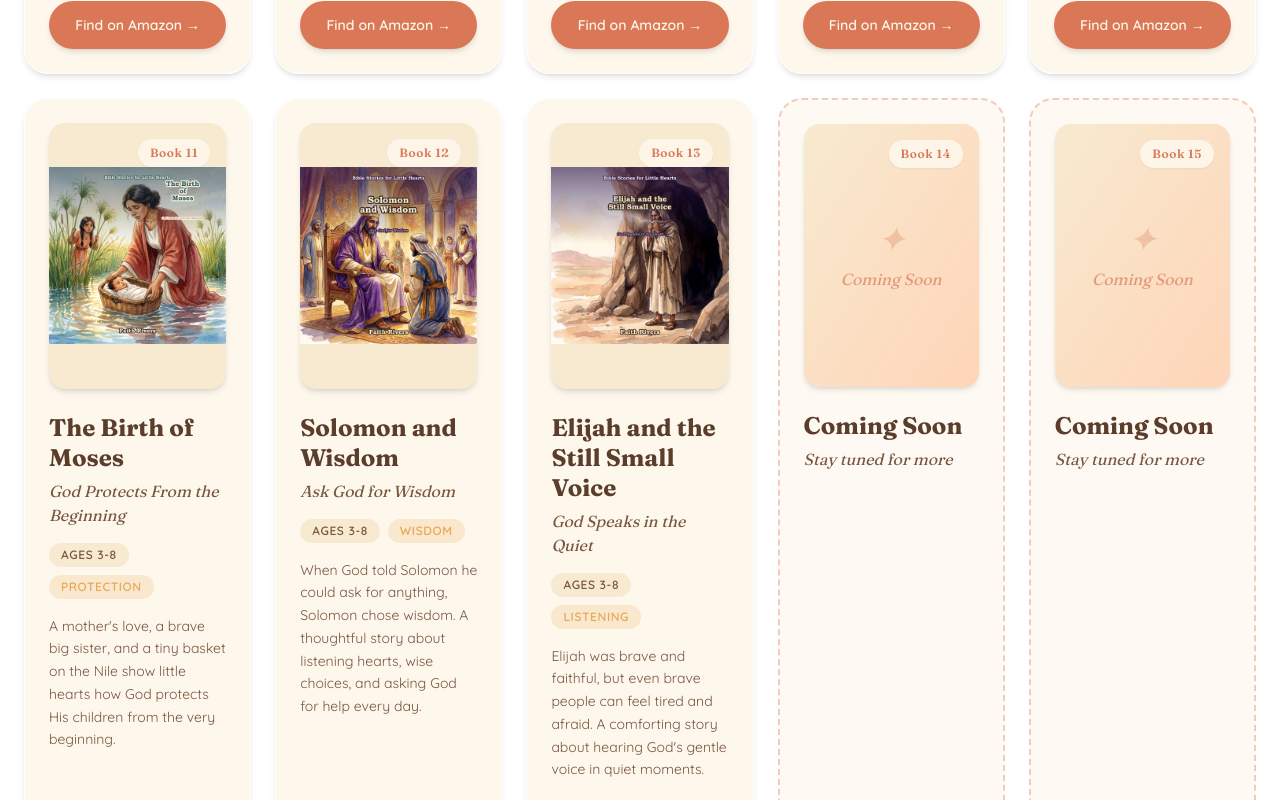
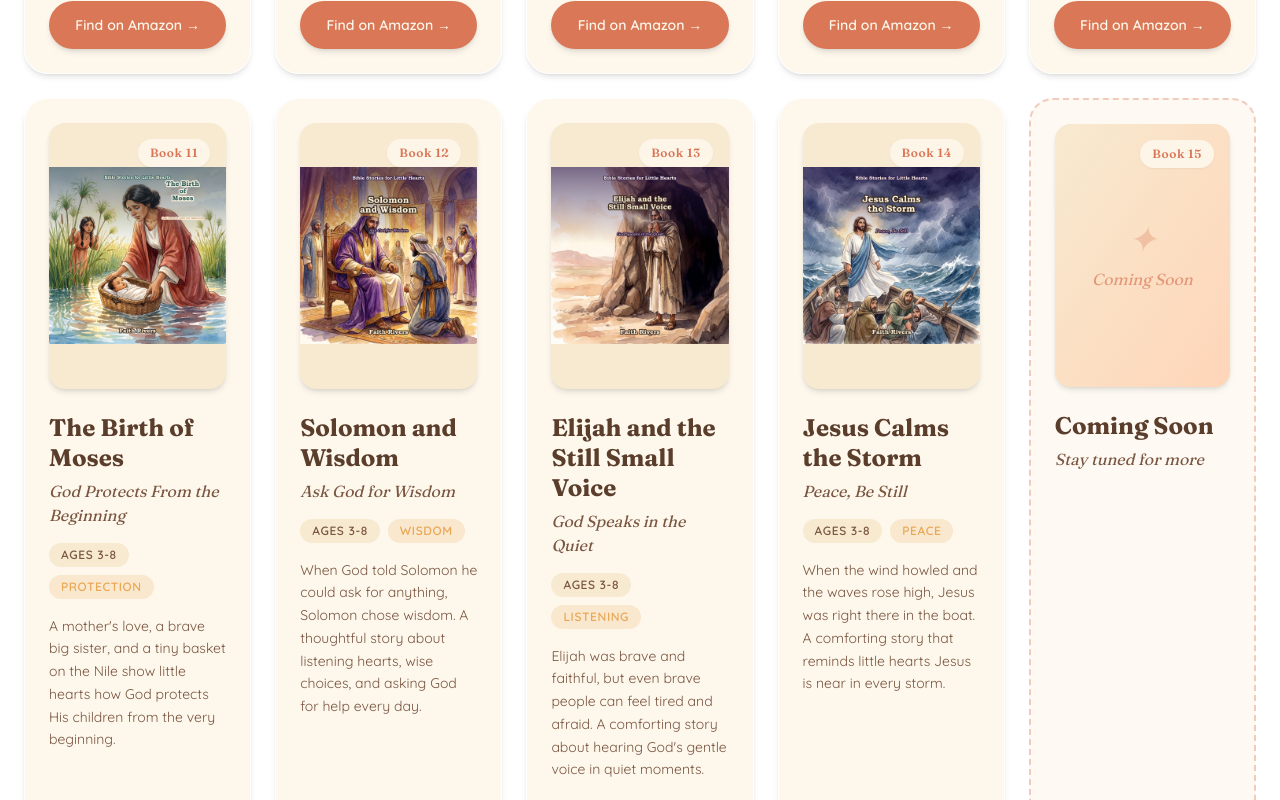
Before and after one commit to aithfulheartsbooks/bible-stories-site, a Next.js app: page / in a window 1280 px wide. Shown: the part 2140-2940 px from the top of the page. Built offline with nearby package versions, Linux system fonts and the light colour scheme.

Commit message:
Add Book 14 Jesus calms the storm

```diff
--- a/app/book/[slug]/page.tsx
+++ b/app/book/[slug]/page.tsx
@@ -182,6 +182,19 @@ const themes: Record<string, Theme> = {
       { emoji: "\u{1f32c}\ufe0f", label: "Wind" },
       { emoji: "\u{1f525}", label: "Fire" },
       { emoji: "\u{1f442}", label: "Listen" },
+    ],
+  },
+  "jesus-calms-the-storm": {
+    pageClass: "bg-gradient-to-b from-sky via-blue-50 to-cream",
+    quoteClass: "bg-gradient-to-r from-sky/80 via-cream to-blue-100",
+    badgeClass: "bg-sky/80 text-chestnut-soft",
+    glowClass: "bg-sky/50",
+    quote: "Even the wind and waves obey Jesus.",
+    art: "sea",
+    icons: [
+      { emoji: "\u{1f30a}", label: "Storm" },
+      { emoji: "\u26f5", label: "Boat" },
+      { emoji: "\u{1f54a}\ufe0f", label: "Peace" },
     ],
   },
   "book-05-coming-soon": {
@@ -467,6 +480,17 @@ function MovingStoryCharacters({ slug }: { slug: string }) {
     );
   }
 
+  if (slug === "jesus-calms-the-storm") {
+    return (
+      <div className="absolute inset-0 z-10 overflow-hidden" aria-label="Interactive Jesus calms the storm story">
+        <SoundButton className="story-character swim-path-a left-[6%] top-[46%] text-3xl sm:left-[12%] sm:text-5xl" label="Rolling wave" src="/sounds/water.mp3">{"\u{1f30a}"}</SoundButton>
+        <SoundButton className="story-character float-path-b right-[12%] top-[26%] text-3xl sm:text-5xl" label="Peace in the storm" src="/sounds/bird.mp3" delay="0.8s">{"\u{1f54a}\ufe0f"}</SoundButton>
+        <SoundButton className="story-character float-path-c left-[18%] bottom-[18%] text-2xl sm:text-4xl" label="Boat on the water" src="/sounds/water.mp3" delay="0.4s">{"\u26f5"}</SoundButton>
+        <SoundButton className="story-character float-path-d right-[18%] bottom-[22%] text-2xl sm:text-4xl" label="Quiet heart" src="/sounds/bird.mp3" delay="1s">{"\u2728"}</SoundButton>
+      </div>
+    );
+  }
+
   return null;
 }
 
--- a/app/books.ts
+++ b/app/books.ts
@@ -31,6 +31,7 @@ export type Book = {
     | "book-11"
     | "book-12"
     | "book-13"
+    | "book-14"
     | "default";
 };
 
@@ -238,6 +239,20 @@ const publishedBooks: Book[] = [
     coverImage: "/covers/elijah-still-small-voice.jpg",
     coverScene: "book-13",
   },
+  {
+    number: "Book 14",
+    slug: "jesus-calms-the-storm",
+    title: "Jesus Calms the Storm",
+    subtitle: "Peace, Be Still",
+    ageRange: "Ages 3-8",
+    theme: "Peace",
+    blurb:
+      "When the wind howled and the waves rose high, Jesus was right there in the boat. A comforting story that reminds little hearts Jesus is near in every storm.",
+    amazonUrl: "https://www.amazon.com/dp/B0H18WDG5P",
+    status: "available",
+    coverImage: "/covers/jesus-calms-the-storm.jpg",
+    coverScene: "book-14",
+  },
 ];
 
 export const books: Book[] = [
--- a/app/sitemap.xml/route.ts
+++ b/app/sitemap.xml/route.ts
@@ -15,6 +15,7 @@ const urls = [
   { loc: `${baseUrl}/book/the-birth-of-moses`, lastmod: "2026-05-09", changefreq: "monthly", priority: "0.8" },
   { loc: `${baseUrl}/book/solomon-and-wisdom`, lastmod: "2026-05-10", changefreq: "monthly", priority: "0.8" },
   { loc: `${baseUrl}/book/elijah-and-the-still-small-voice`, lastmod: "2026-05-10", changefreq: "monthly", priority: "0.8" },
+  { loc: `${baseUrl}/book/jesus-calms-the-storm`, lastmod: "2026-05-10", changefreq: "monthly", priority: "0.8" },
 ];
 
 export function GET() {
--- a/components/BookCovers.tsx
+++ b/components/BookCovers.tsx
@@ -160,5 +160,6 @@ export const coverMap = {
   "book-11": Book11Cover,
   "book-12": Book12Cover,
   "book-13": DefaultCover,
+  "book-14": DefaultCover,
   default: DefaultCover,
 };
```
Also changed, not shown: public/covers/jesus-calms-the-storm.jpg (added), 1 other file (tests, documents, lock files or other folders).
